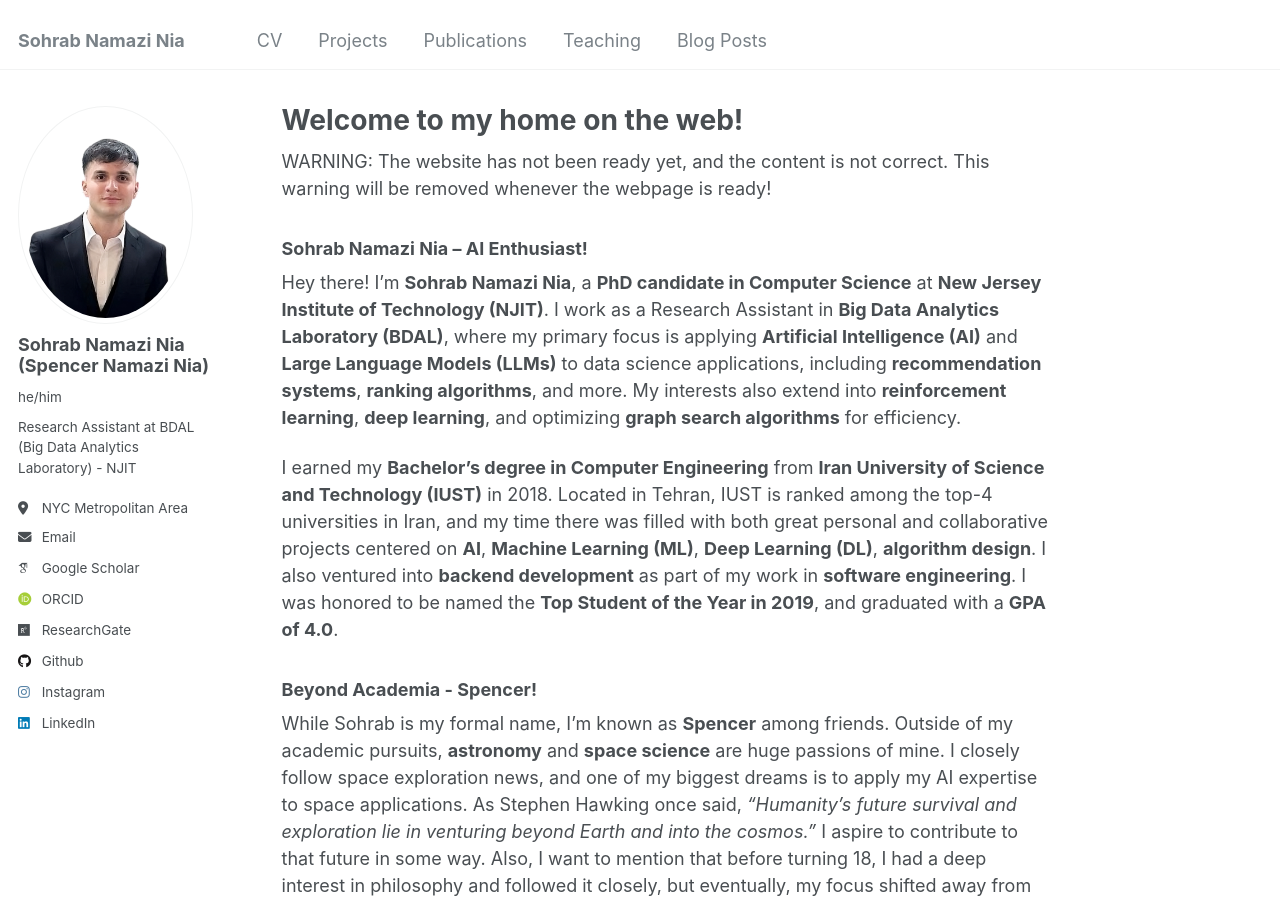
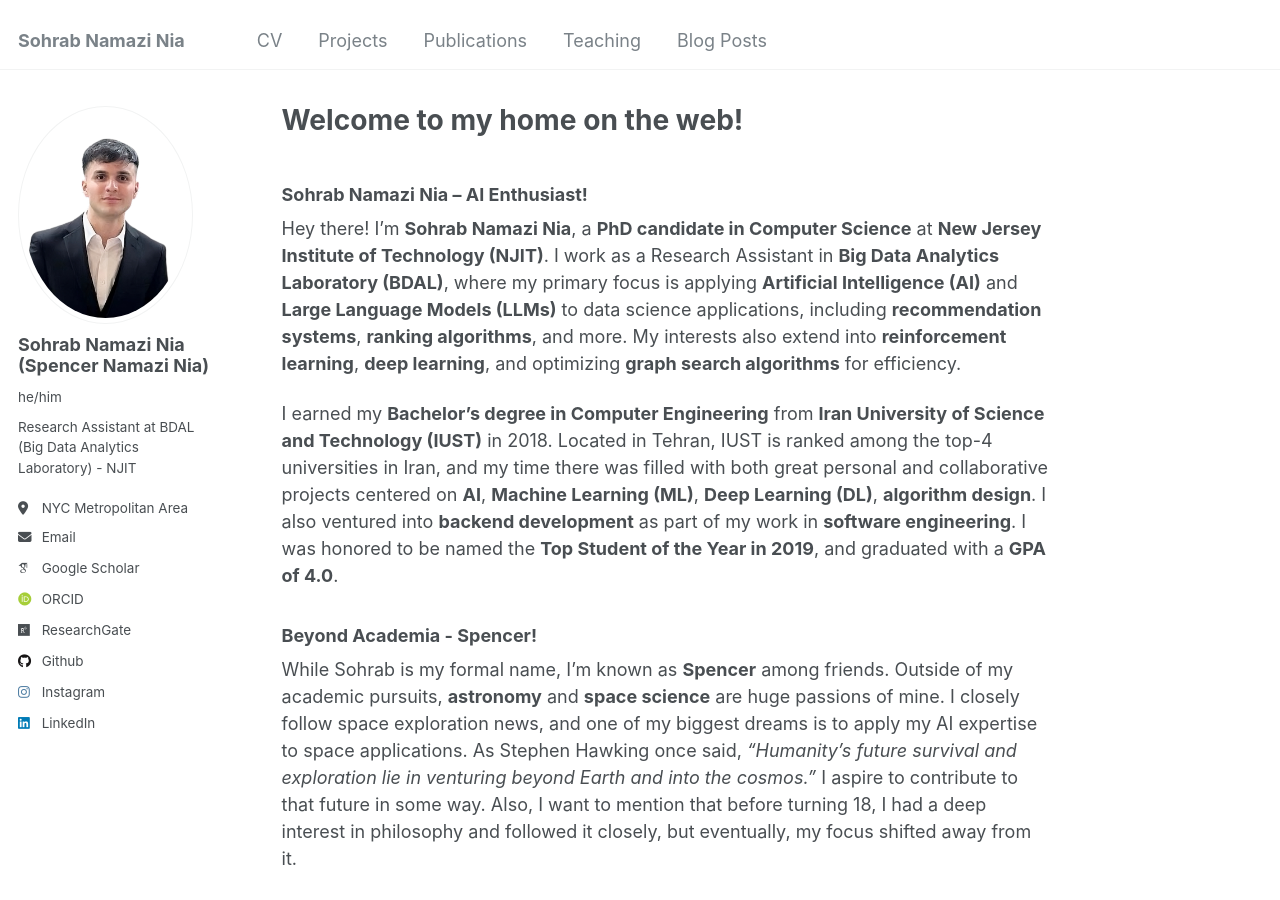
Before and after one commit to sohrabnamazinia/sohrabnamazinia.github.io, a Jekyll site: the page built from _pages/about.md, in a window 1280 px wide and 900 px high. Built offline with Jekyll 4.4.1, drawn with Linux system fonts in a browser that asks for light colours; some web fonts are replaced.

Commit message:
remove warning

```diff
--- a/_pages/about.md
+++ b/_pages/about.md
@@ -6,9 +6,6 @@ redirect_from:
   - /about/
   - /about.html
 ---
-
-WARNING: The website has not been ready yet, and the content is not correct. This warning will be removed whenever the webpage is ready!
-
 
 ### Sohrab Namazi Nia – AI Enthusiast!
 
```
